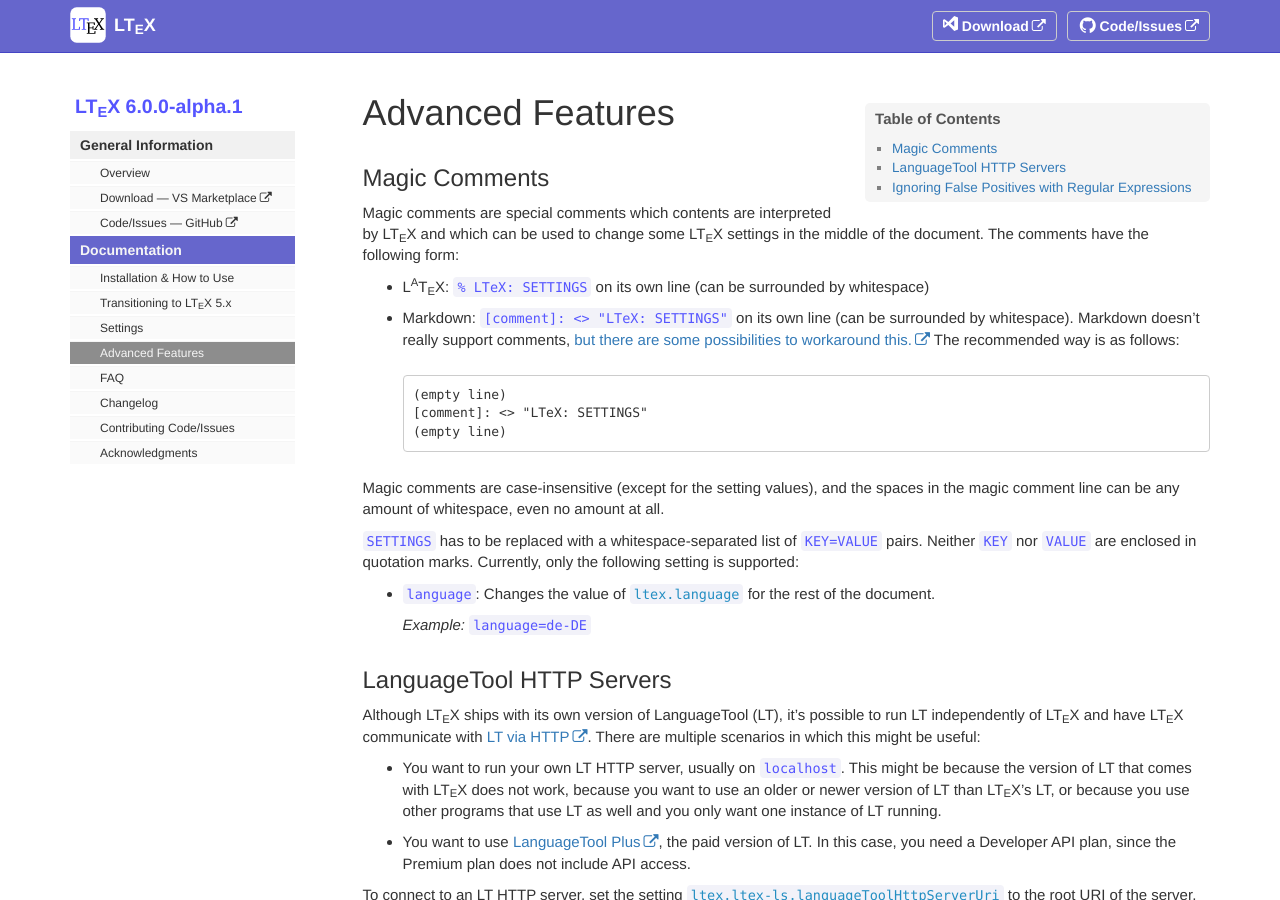
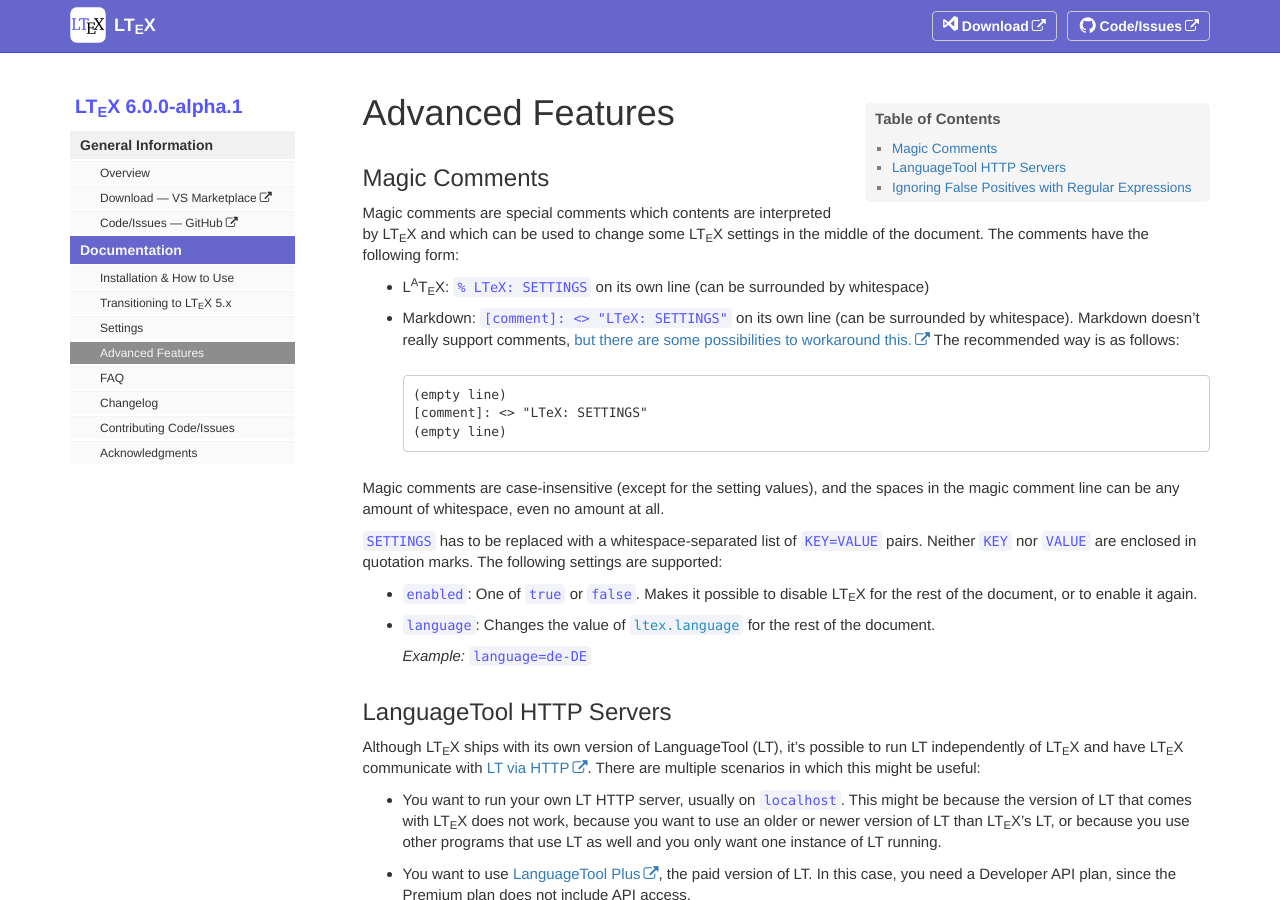
Before and after one commit to valentjn/vscode-ltex, a Jekyll site: the page built from pages/docs/advanced-features.md, in a window 1280 px wide and 900 px high. Built offline with Jekyll 4.4.1, drawn with Linux system fonts in a browser that asks for light colours.

Commit message:
Add enabled to magic comments
See valentjn/vscode-ltex#67.

```diff
--- a/pages/docs/advanced-features.md
+++ b/pages/docs/advanced-features.md
@@ -19,8 +19,9 @@
 
 Magic comments are case-insensitive (except for the setting values), and the spaces in the magic comment line can be any amount of whitespace, even no amount at all.
 
-`SETTINGS` has to be replaced with a whitespace-separated list of `KEY=VALUE` pairs. Neither `KEY` nor `VALUE` are enclosed in quotation marks. Currently, only the following setting is supported:
+`SETTINGS` has to be replaced with a whitespace-separated list of `KEY=VALUE` pairs. Neither `KEY` nor `VALUE` are enclosed in quotation marks. The following settings are supported:
 
+- `enabled`: One of `true` or `false`. Makes it possible to disable LTeX for the rest of the document, or to enable it again.
 - `language`: Changes the value of [`ltex.language`](settings.html#ltexlanguage) for the rest of the document.
 
   *Example:* `language=de-DE`
```
